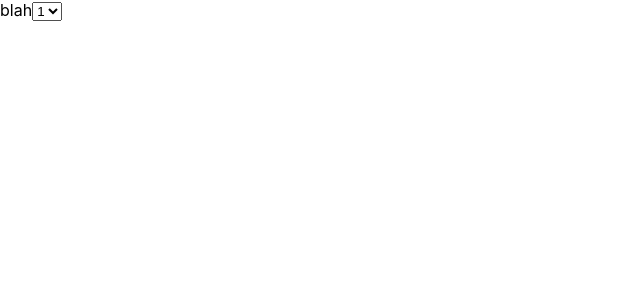
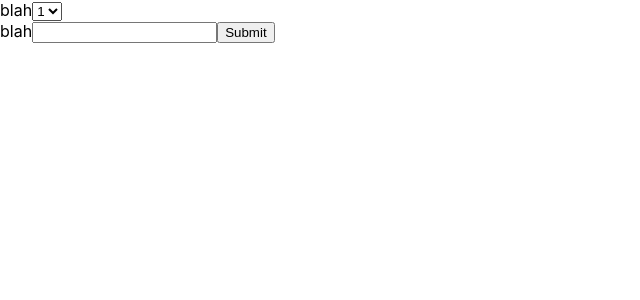
Before and after one commit to david-qz/react-character-designer, a React (Create React App) app: page / in a window 1280 px wide. Shown: the top 300 px of the page, without its empty margins (0-640 px from the left). Built offline with nearby package versions, Linux system fonts and the light colour scheme.

Commit message:
Implement TextEntry component
Just another utility thing for the eventual Controls component.

```diff
--- a/src/components/App/App.js
+++ b/src/components/App/App.js
@@ -1,5 +1,6 @@
 import './App.css';
 import LabeledSelect from '../LabeledSelect/LabeledSelect';
+import TextEntry from '../TextEntry/TextEntry';
 import { useState } from 'react';
 
 function App() {
@@ -9,8 +10,14 @@ function App() {
     setSelectState(newValue);
   }
 
+  function onSubmit(text) {
+    // eslint-disable-next-line no-console
+    console.log(text);
+  }
+
   return <>
-    <LabeledSelect label={'blah'} options={['1', '2', '3']} value={selectState} onChange={selectChanged} />
+    <LabeledSelect label="blah" options={['1', '2', '3']} value={selectState} onChange={selectChanged} />
+    <TextEntry label="blah" onSubmit={onSubmit}/>
   </>;
 }
 
--- /dev/null
+++ b/src/components/TextEntry/TextEntry.js
@@ -0,0 +1,19 @@
+export default function TextEntry({ label, onSubmit }) {
+  function onFormSubmit(e) {
+    e.preventDefault();
+    const form = e.target;
+    const formData = new FormData(form);
+    form.reset();
+    onSubmit(formData.get('text'));
+  }
+
+  return (
+    <form onSubmit={onFormSubmit}>
+      <label>
+        {label}
+        <input name='text'></input>
+      </label>
+      <button>Submit</button>
+    </form>
+  );
+}
```
